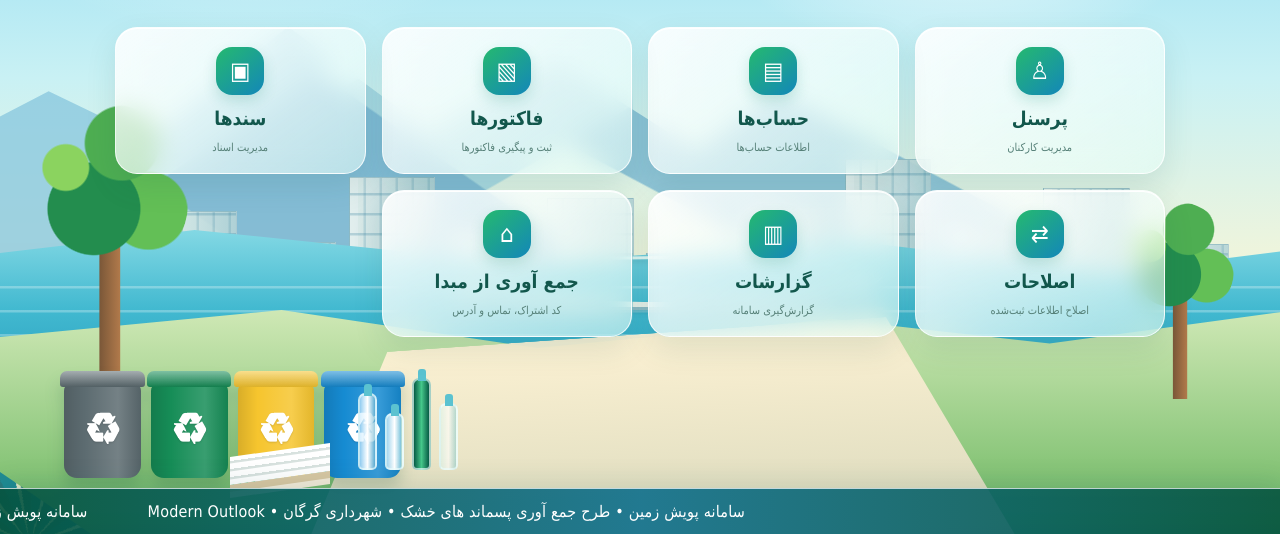
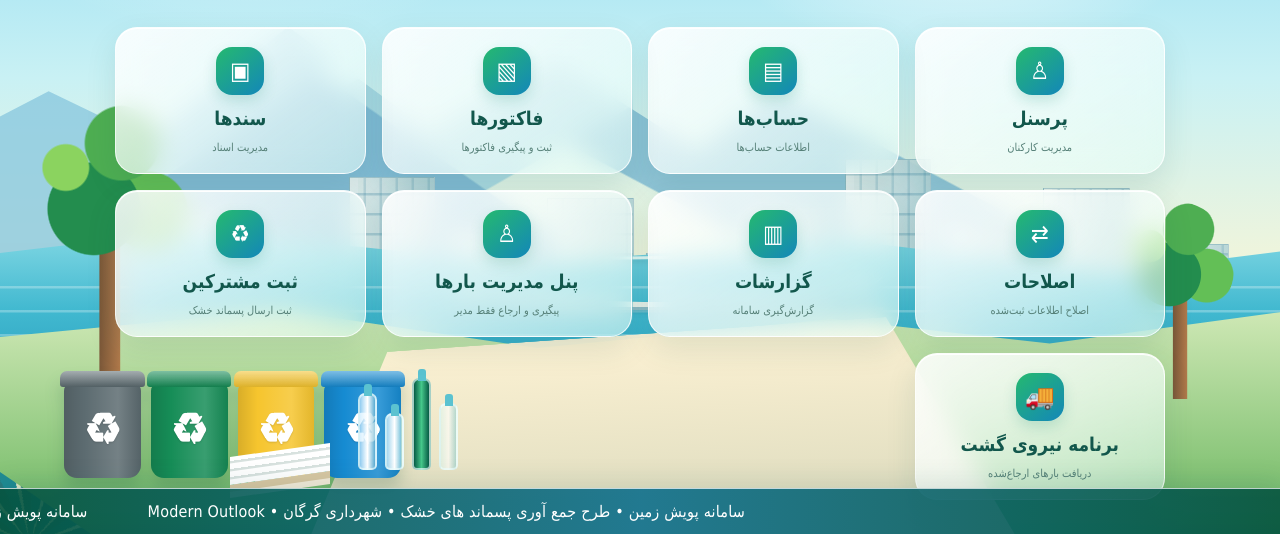
Before and after one commit to ModernOutlook/Pooyesh-Zamin, a plain HTML site: page index.html in a window 1280 px wide. Shown: the part 266-800 px from the top of the page. Drawn offline with Linux system fonts and the light colour scheme; no server answers.

Commit message:
Connect dashboard navigation to role-specific apps

```diff
--- a/index.html
+++ b/index.html
@@ -352,7 +352,9 @@
     <a class="tile" href="#" data-section="documents"><span class="icon" aria-hidden="true">▣</span><strong>سند‌ها</strong><small>مدیریت اسناد</small></a>
     <a class="tile" href="#" data-section="adjustments"><span class="icon" aria-hidden="true">⇄</span><strong>اصلاحات</strong><small>اصلاح اطلاعات ثبت‌شده</small></a>
     <a class="tile" href="#" data-section="reports"><span class="icon" aria-hidden="true">▥</span><strong>گزارشات</strong><small>گزارش‌گیری سامانه</small></a>
-    <a class="tile" href="#" data-section="collection"><span class="icon" aria-hidden="true">⌂</span><strong>جمع آوری از مبدا</strong><small>کد اشتراک، تماس و آدرس</small></a>
+    <a class="tile" href="public/admin.html"><span class="icon" aria-hidden="true">♙</span><strong>پنل مدیریت بارها</strong><small>پیگیری و ارجاع فقط مدیر</small></a>
+    <a class="tile" href="public/subscriber.html"><span class="icon" aria-hidden="true">♻</span><strong>ثبت مشترکین</strong><small>ثبت ارسال پسماند خشک</small></a>
+    <a class="tile" href="public/patrol.html"><span class="icon" aria-hidden="true">🚚</span><strong>برنامه نیروی گشت</strong><small>دریافت بارهای ارجاع‌شده</small></a>
   </nav>
 </main>
 
```
